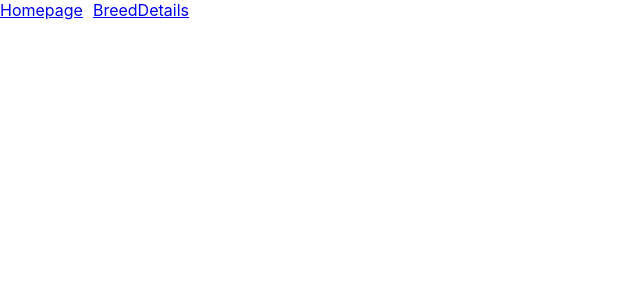
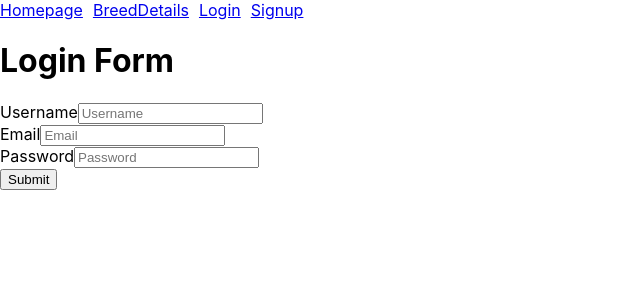
Before and after one commit to ashwanisahu97/doggo-api, a React (Create React App) app: page /signup in a window 1280 px wide. Shown: the top 300 px of the page, without its empty margins (0-640 px from the left). Built offline with nearby package versions, Linux system fonts and the light colour scheme.

Commit message:
Basic Register page created

```diff
--- a/src/Components/AllRoutes.jsx
+++ b/src/Components/AllRoutes.jsx
@@ -2,12 +2,16 @@ import React from 'react'
 import Homepage from '../Pages/Homepage'
 import BreedDetails from '../Pages/BreedDetails'
 import { Route, Routes } from 'react-router-dom'
+import Login from '../Pages/Login'
+import Register from '../Pages/Register'
 
 const AllRoutes = () => {
   return (
       <Routes>
           <Route path="/" element={ <Homepage/>}></Route>
           <Route path="/breedDetails/:breedName" element={ <BreedDetails/>}></Route>
+          <Route path="/login" element={ <Login/>}></Route>
+          <Route path="/signup" element={ <Register/>}></Route>
     </Routes>
   )
 }
--- a/src/Components/Navbar.jsx
+++ b/src/Components/Navbar.jsx
@@ -6,6 +6,8 @@ const Navbar = () => {
       <div style={{ display: "flex",gap:"10px"}}>
           <Link to="/"> <div>Homepage</div> </Link>
           <Link to="/breedDetails/:breedName"> <div>BreedDetails</div> </Link>
+          <Link to="/login"> <div>Login</div> </Link>
+          <Link to="/signup"> <div>Signup</div> </Link>
       </div>
   )
 }
--- /dev/null
+++ b/src/Pages/Login.jsx
@@ -0,0 +1,9 @@
+import React from 'react'
+
+const Login = () => {
+  return (
+    <div>Login</div>
+  )
+}
+
+export default Login
--- /dev/null
+++ b/src/Pages/Register.jsx
@@ -0,0 +1,65 @@
+
+import { useState, useEffect } from "react";
+
+const Register=()=> {
+    const initialValues = {
+        username: "",
+        email: "",
+        password: ""
+    };
+  const [formValues, setFormValues] = useState(initialValues);
+
+  const handleChange = (e) => {
+    const { name, value } = e.target;
+    setFormValues({ ...formValues, [name]: value });
+  };
+
+  const handleSubmit = (e) => {
+    e.preventDefault();
+  };
+
+
+  return (
+    <div>
+      <form onSubmit={handleSubmit}>
+        <h1>Login Form</h1>
+        <div></div>
+        <div>
+          <div>
+            <label>Username</label>
+            <input
+              type="text"
+              name="username"
+              placeholder="Username"
+              value={formValues.username}
+              onChange={handleChange}
+            />
+          </div>
+          <div>
+            <label>Email</label>
+            <input
+              type="text"
+              name="email"
+              placeholder="Email"
+              value={formValues.email}
+              onChange={handleChange}
+            />
+          </div>
+          <div>
+            <label>Password</label>
+            <input
+              type="password"
+              name="password"
+              placeholder="Password"
+              value={formValues.password}
+              onChange={handleChange}
+            />
+          </div>
+          <button>Submit</button>
+        </div>
+      </form>
+    </div>
+  );
+}
+
+export default Register
```
